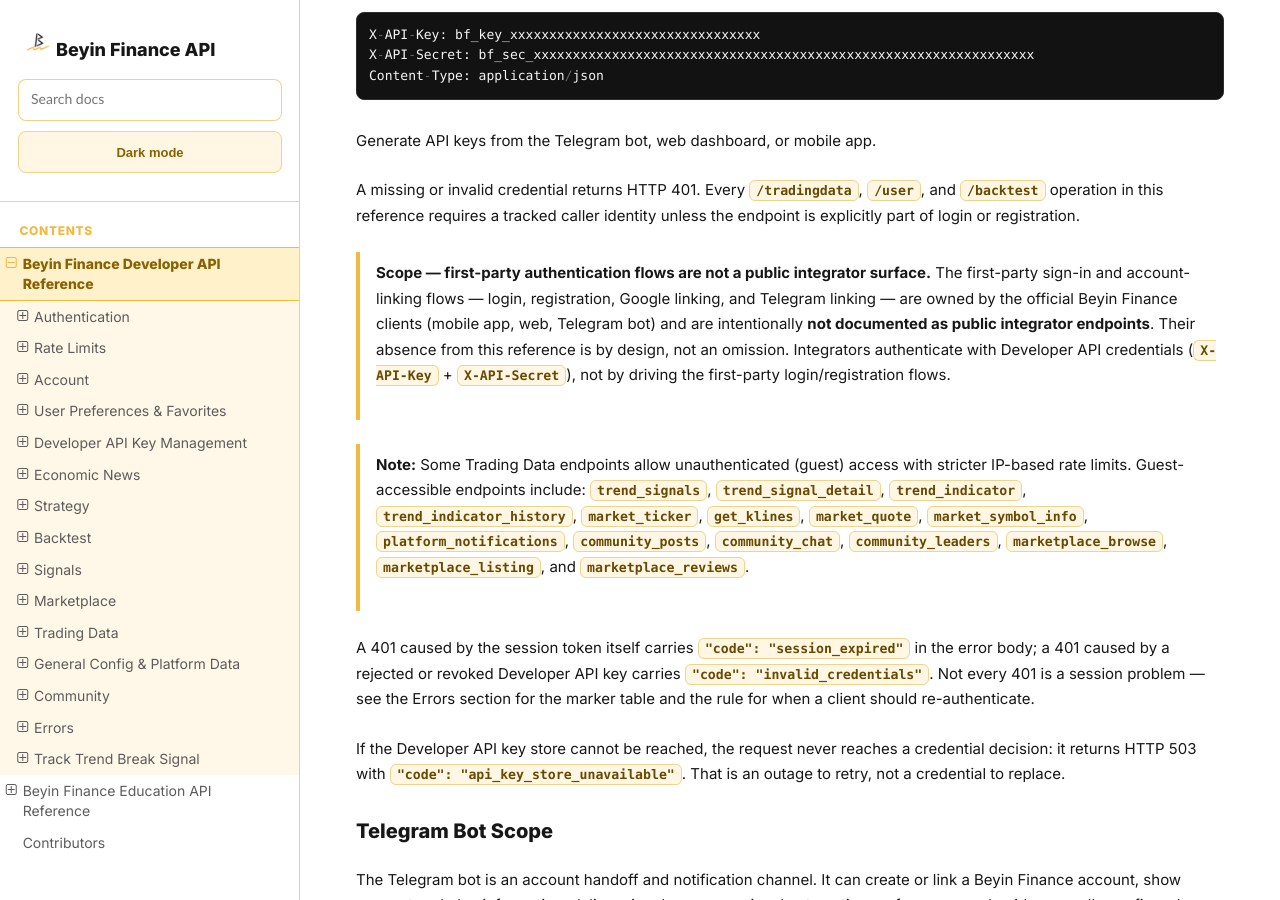
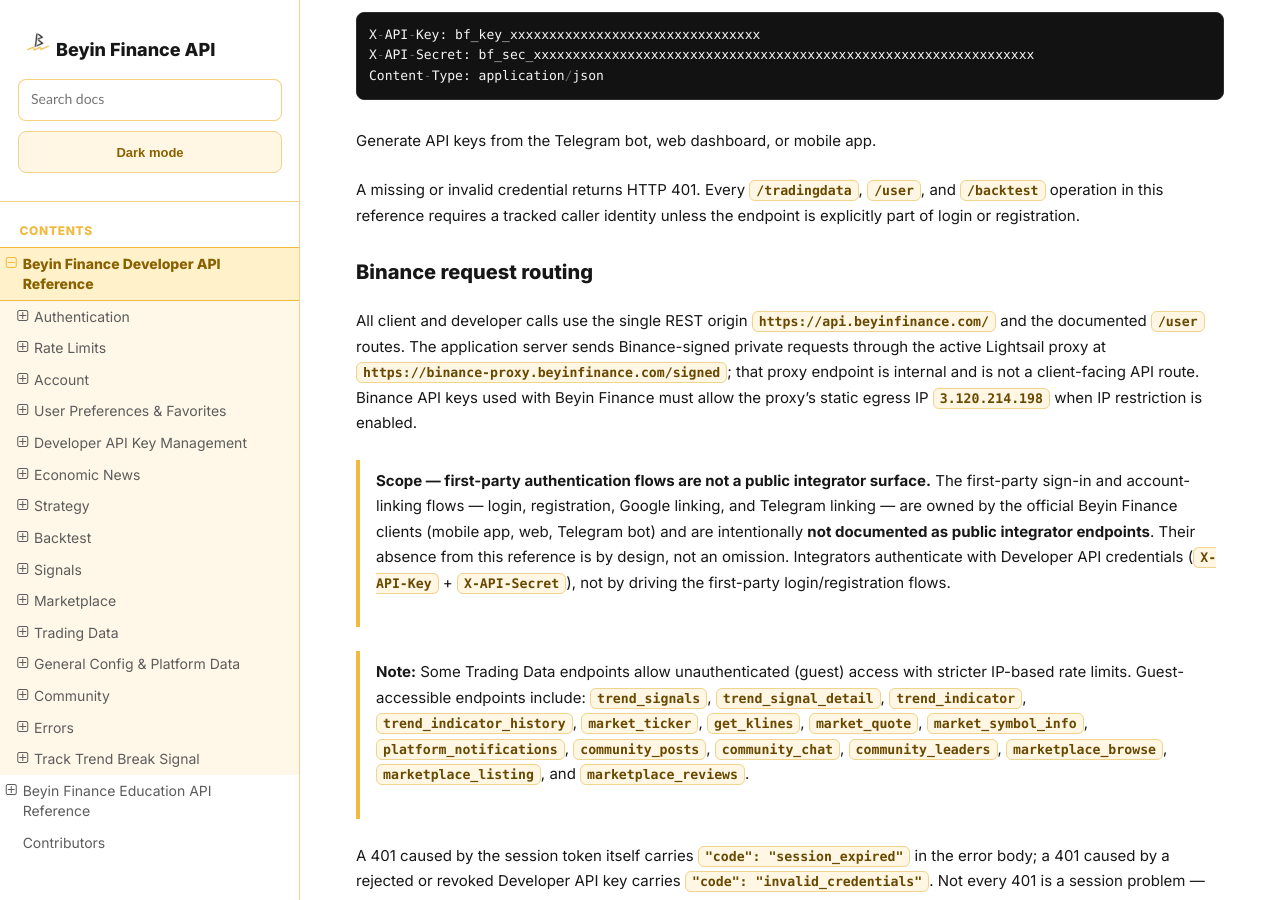
Before and after one commit to jnrbrain/Beyin-Finance, a Sphinx documentation site: the page built from docs/endpoints.md, in a window 1280 px wide and 900 px high, scrolled down 778 px. Built offline with Sphinx 7.4.7 and the Read the Docs theme 3.1.0, drawn with Linux system fonts in a browser that asks for light colours.

Commit message:
docs: document Lightsail Binance proxy routing

```diff
--- a/docs/endpoints.md
+++ b/docs/endpoints.md
@@ -30,6 +30,16 @@
 A missing or invalid credential returns HTTP 401. Every `/tradingdata`, `/user`,
 and `/backtest` operation in this reference requires a tracked caller identity
 unless the endpoint is explicitly part of login or registration.
+
+### Binance request routing
+
+All client and developer calls use the single REST origin
+`https://api.beyinfinance.com/` and the documented `/user` routes. The
+application server sends Binance-signed private requests through the active
+Lightsail proxy at `https://binance-proxy.beyinfinance.com/signed`; that proxy
+endpoint is internal and is not a client-facing API route. Binance API keys
+used with Beyin Finance must allow the proxy's static egress IP
+`3.120.214.198` when IP restriction is enabled.
 
 > **Scope — first-party authentication flows are not a public integrator surface.**
 > The first-party sign-in and account-linking flows — login, registration,
```
